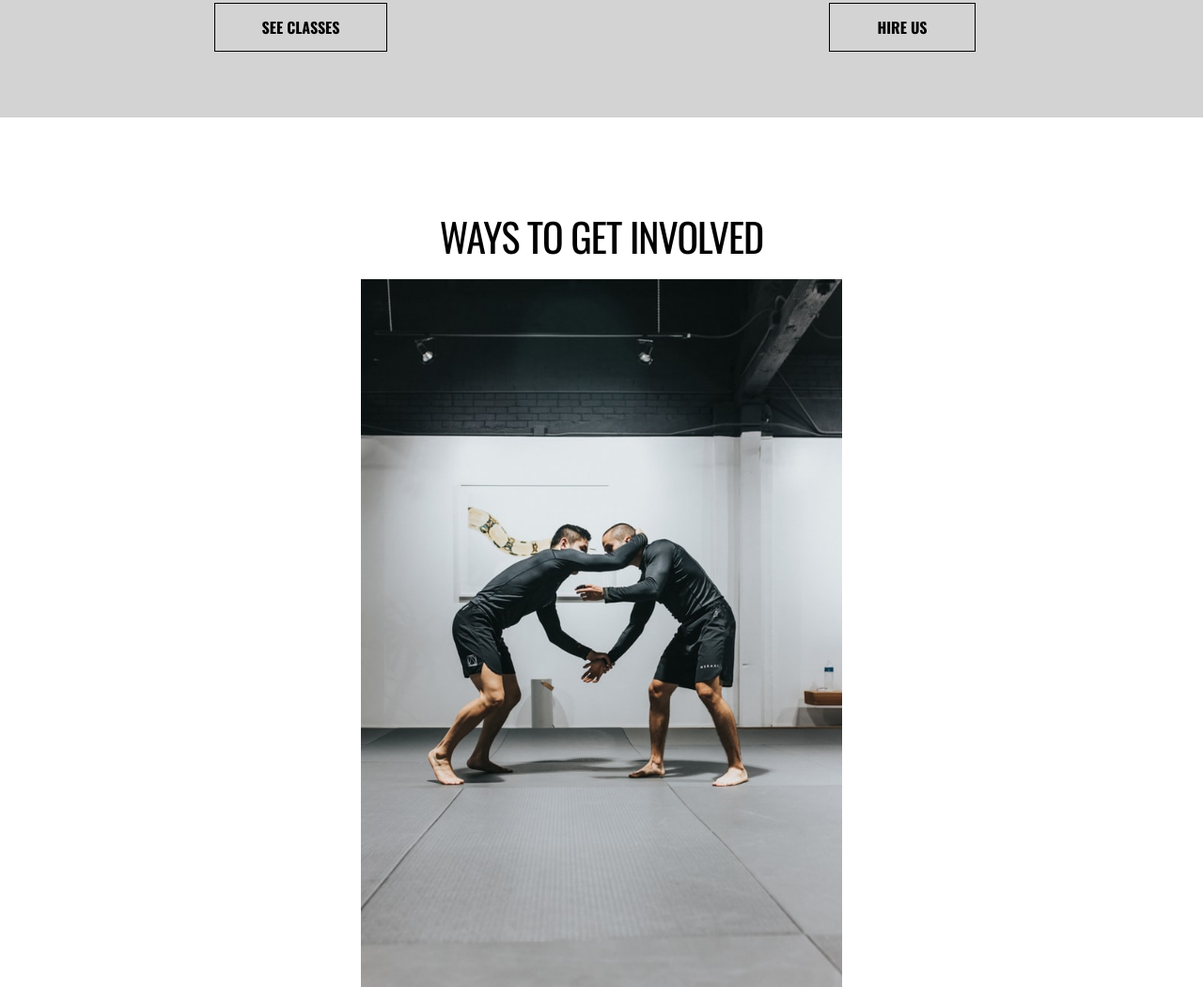
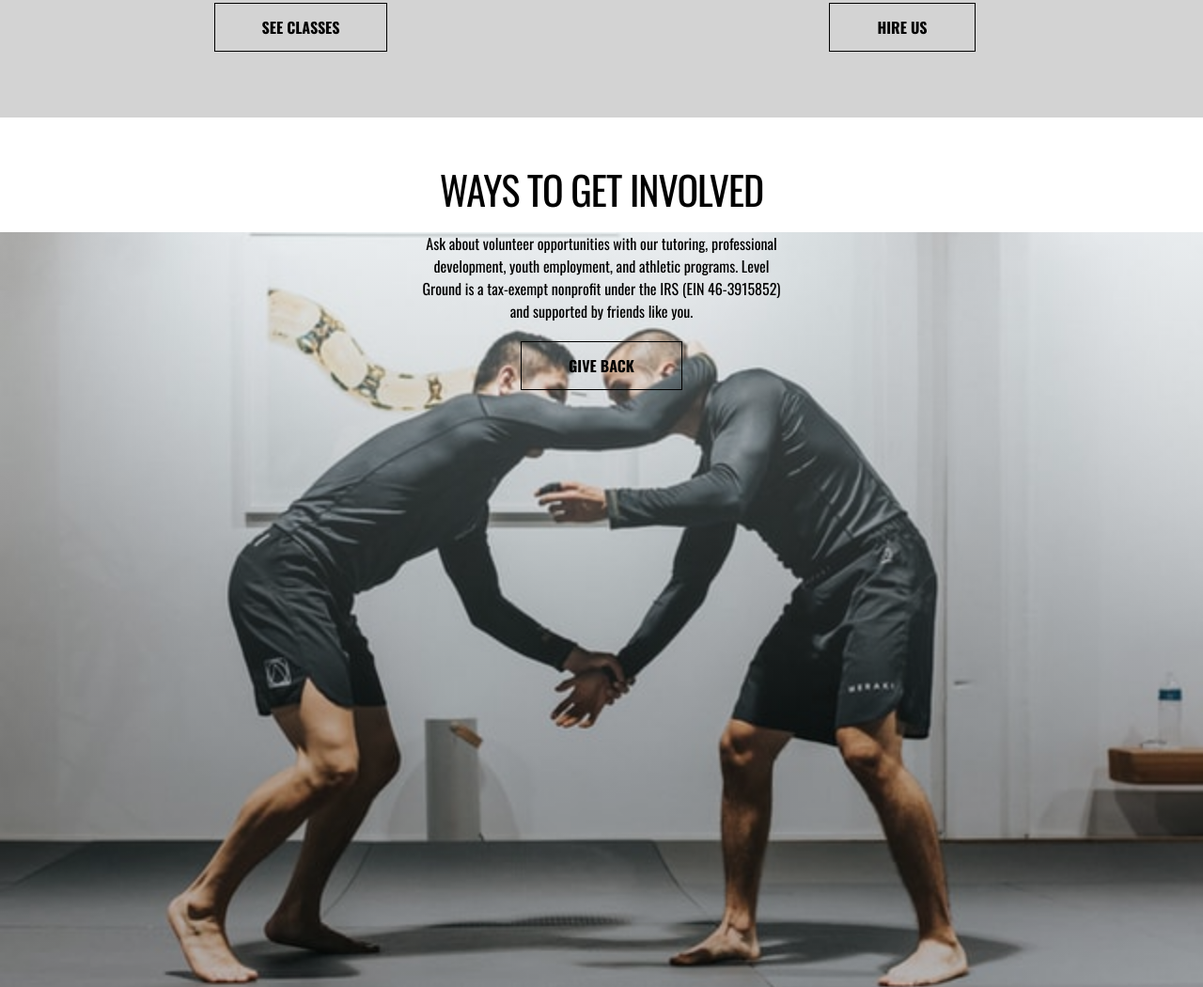
Before and after one commit to THREEhundo/level-ground, a plain HTML site: page index.html in a window 1280 px wide. Shown: the part 2900-3950 px from the top of the page at 94% size. Drawn offline with nearby package versions, Linux system fonts and the light colour scheme.

Commit message:
changed volunteer img > section bg

```diff
--- a/css/style.css
+++ b/css/style.css
@@ -229,7 +229,7 @@ main * {
 /*******************************************/
 .gray>section {
     flex-grow: 1;
-    max-width: 700px;
+    max-width: 1000px;
     display: flex;
     flex-flow: column;
     align-items: center;
@@ -239,15 +239,54 @@ main * {
     flex-grow: 1;
 }
 
+.volunteer-container {
+    display: flex;
+    flex-direction: column;
+    justify-content: space-evenly;
+    align-items: center;
+    min-height: 1000px;
+    padding: 5rem 0;
+}
 
-.volunteer-container>img {
-    width: 40%;
+.volunteer-container>h2 {
+    flex-basis: 10%;
 }
 
 
-.volunteer-container {
-    padding: 10rem 0;
+.volunteer-container>.bg-grapple {
+    flex: 1;
+    background-image: url('../assets/nathan-dumlao-AsCCBr7J-XM-unsplash.jpeg');
+    background-size: cover;
+    background-repeat: no-repeat;
+    background-position: center;
+    position: relative;
+    z-index: 1;
 }
+
+.volunteer-container>.bg-grapple::before {
+    content: '';
+    position: absolute;
+    background: linear-gradient(0deg, #00000038 30%, #ffffff44 100%);
+    width: 100%;
+    height: 100%;
+    z-index: -1;
+    left: 0;
+    top: 0;
+}
+
+/*.volunteer-container>img {
+    flex-basis: 80%;
+    background: linear-gradient(0deg, #00000088 30%, #ffffff44 100%);
+}*/
+
+/*
+.volunteer-container>.bg-grapple::before {
+    width: 100%;
+    background: linear-gradient(0deg, #00000088 30%, #ffffff44 100%);
+    background-size: contain;
+}*/
+
+
 
 .volunteer-description,
 .why-description {
--- a/index.html
+++ b/index.html
@@ -63,9 +63,10 @@
     </section>
     <section class="container volunteer-container">
         <h2><strong>WAYS TO GET INVOLVED</strong></h2>
-        <img src="./assets/nathan-dumlao-AsCCBr7J-XM-unsplash.jpeg" alt="">
+        <section class="bg-grapple" src="./assets/nathan-dumlao-AsCCBr7J-XM-unsplash.jpeg" alt="" />
         <p class="description volunteer-description">Ask about volunteer opportunities with our tutoring, professional development, youth employment, and athletic programs. Level Ground is a tax-exempt nonprofit under the IRS (EIN 46-3915852) and supported by friends like you.</p>
         <a href="#" class="border-link"><strong>GIVE BACK</strong></a>
+    </section>
     </section>
     <footer class="container">
         <section class="footer-left">
```
